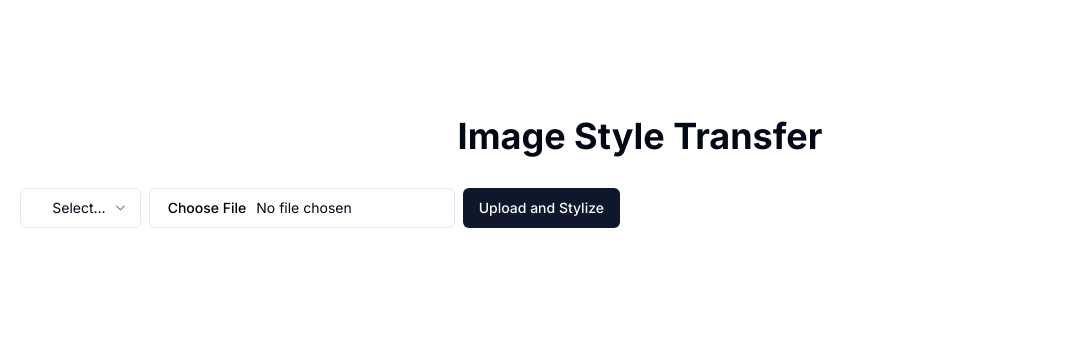
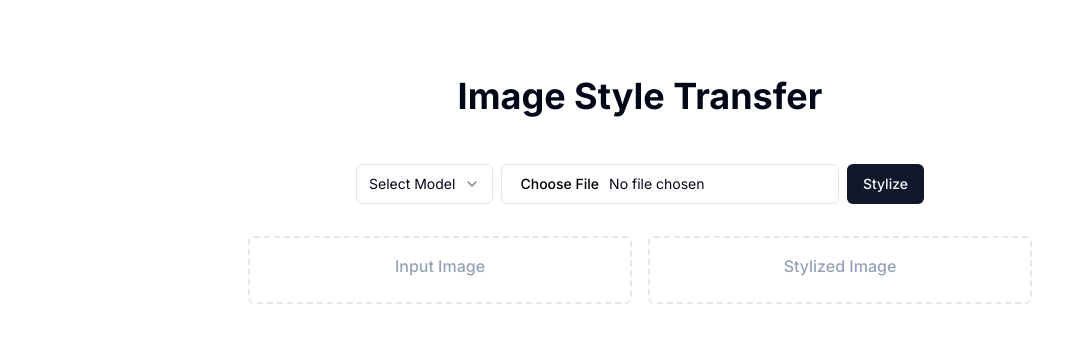
Before and after one commit to FagihAkram/StyleTransfer-ailiasdk, a Next.js app in the folder frontend/: page / in a window 1280 px wide. Shown: the top 342 px of the page, without its empty margins (0-1075 px from the left). Built offline with nearby package versions, Linux system fonts and the light colour scheme.

Commit message:
Add: Onprocess Loaders - Adjust beautiful ui

```diff
--- a/frontend/package.json
+++ b/frontend/package.json
@@ -18,6 +18,7 @@
     "next": "14.2.3",
     "react": "^18",
     "react-dom": "^18",
+    "react-spinners": "^0.13.8",
     "tailwind-merge": "^2.3.0",
     "tailwindcss-animate": "^1.0.7"
   },
--- a/frontend/src/app/page.tsx
+++ b/frontend/src/app/page.tsx
@@ -2,7 +2,7 @@
 import { useState } from "react";
 import { Input } from "@/components/ui/input";
 import { Button } from "@/components/ui/button";
-import { Label } from "@/components/ui/label";
+import { FormError } from "@/components/form-error";
 import {
   Select,
   SelectContent,
@@ -10,12 +10,15 @@ import {
   SelectTrigger,
   SelectValue,
 } from "@/components/ui/select";
+import ClipLoader from "react-spinners/ClipLoader"; // Assuming you have a Spinner component
 
 export default function Home() {
   const [selectedFile, setSelectedFile] = useState<File | null>(null);
-  const [modelName, setModelName] = useState<string>("paprika");
+  const [modelName, setModelName] = useState<string>("");
   const [imagePreviewUrl, setImagePreviewUrl] = useState<string>("");
   const [outputImage, setOutputImage] = useState<string | null>(null);
+  const [error, setError] = useState<string | undefined>(undefined);
+  const [loading, setLoading] = useState<boolean>(false);
 
   const handleFileChange = (event: React.ChangeEvent<HTMLInputElement>) => {
     if (event.target.files && event.target.files.length > 0) {
@@ -30,12 +33,10 @@ export default function Home() {
       };
 
       reader.onerror = () => {
-        // Handle file read error (optional)
         console.error("File reading has failed");
       };
 
       reader.onabort = () => {
-        // Handle file read abort (optional)
         console.warn("File reading was aborted");
       };
 
@@ -45,10 +46,19 @@ export default function Home() {
 
   const handleModelChange = (value: string) => {
     setModelName(value);
+    setError(undefined); // Clear any existing error before starting the submission
   };
 
   const handleSubmit = async (event: React.FormEvent<HTMLFormElement>) => {
     event.preventDefault();
+
+    if (!modelName) {
+      setError("Please select a model before submitting.");
+      return;
+    }
+
+    setLoading(true);
+    setOutputImage(null); // Clear output image when loading starts
     const formData = new FormData();
     if (selectedFile) {
       formData.append("file", selectedFile);
@@ -68,23 +78,26 @@ export default function Home() {
         const imageBlob = await response.blob();
         const imageObjectURL = URL.createObjectURL(imageBlob);
         setOutputImage(imageObjectURL);
+        setError(undefined); // Clear any existing error after successful submission
       } else {
         console.error("Failed to fetch the image");
       }
     } catch (error) {
       console.error("Error uploading the file", error);
+    } finally {
+      setLoading(false);
     }
   };
 
   return (
-    <main className="container mx-auto mt-20 p-5">
+    <main className="container mx-auto mt-10 flex flex-col items-center p-5">
       <hgroup>
         <h1 className="m-4 text-center text-4xl font-bold">
           Image Style Transfer
         </h1>
       </hgroup>
       <form
-        className="flex max-w-[600px] justify-center duration-700 animate-in fade-in"
+        className="flex max-w-[600px] flex-col items-center p-4 duration-700 animate-in fade-in"
         onSubmit={handleSubmit}
       >
         <div className="mt-4 flex space-x-2">
@@ -107,34 +120,44 @@ export default function Home() {
             onChange={handleFileChange}
             required
           />
-          <Button type="submit">Upload and Stylize</Button>
+          <Button type="submit" disabled={loading}>
+            {loading ? "Loading..." : "Stylize"}
+          </Button>
         </div>
       </form>
-      <div className=" ">
-        <div id="imagePreview" className="mb-4 mt-6">
+      {error && <FormError message={error} />}
+      <div className="flex space-x-4 p-4">
+        <div
+          id="imagePreview"
+          className="min-w-96 max-w-96 rounded-md border-2 border-dashed p-4 text-center font-medium text-slate-400"
+        >
+          <h2 className="mb-2">Input Image</h2>
           {imagePreviewUrl && (
-            <div>
-              <h2>Input Image</h2>
             <img
-                className="rounded-md"
+              className="mx-auto max-h-full max-w-full rounded-md border object-contain"
               src={imagePreviewUrl}
               alt="Preview"
-                style={{ width: "50%", height: "50%" }}
             />
+          )}
+        </div>
+
+        <div
+          id="imageOutput"
+          className="min-w-96 max-w-96 rounded-md border-2 border-dashed p-4 text-center font-medium text-slate-400"
+        >
+          <h2 className="mb-2">Stylized Image</h2>
+          {loading && (
+            <div className="flex h-full items-center justify-center">
+              <ClipLoader color={"#94A3B8"} size={100} />{" "}
+              {/* Assuming you have a Spinner component */}
             </div>
           )}
-        </div>
-        <div id="imageOutput" className="mb-4 mt-6">
-          {outputImage && (
-            <div>
-              <h2>Stylized Image</h2>
+          {outputImage && !loading && (
             <img
-                className="rounded-md"
+              className="mx-auto max-h-full max-w-full rounded-md border object-contain"
               src={outputImage}
               alt="Stylized Output"
-                style={{ width: "50%", height: "50%" }}
             />
-            </div>
           )}
         </div>
       </div>
--- /dev/null
+++ b/frontend/src/components/form-error.tsx
@@ -0,0 +1,15 @@
+interface FormErrorProps {
+  message?: string;
+};
+
+export const FormError = ({
+  message,
+}: FormErrorProps) => {
+  if (!message) return null;
+
+  return (
+    <div className="bg-destructive/15 p-3 rounded flex items-center gap-x-2 text-sm text-destructive">
+      <p>{message}</p>
+    </div>
+  );
+};
```
Also changed, not shown: 1 other file (tests, documents, lock files or other folders). Lines whose indentation alone changed are shown as unchanged.
